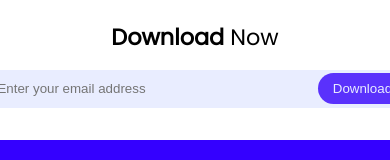
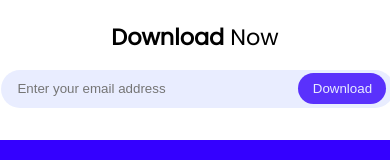
Before and after one commit to vimal573/html-css-proj-9, a plain HTML site: page index.html in a window 390 px wide. Shown: the part 2405-2565 px from the top of the page. Drawn offline with Linux system fonts and the light colour scheme.

```diff
--- a/css/style.css
+++ b/css/style.css
@@ -553,7 +553,7 @@ nav {
   }
 
   .download-email form input {
-    padding: 1.4rem 30rem 1.4rem 2rem;
+    padding: 1.4rem 25rem 1.4rem 2rem;
   }
 
   .footer-section {
```
